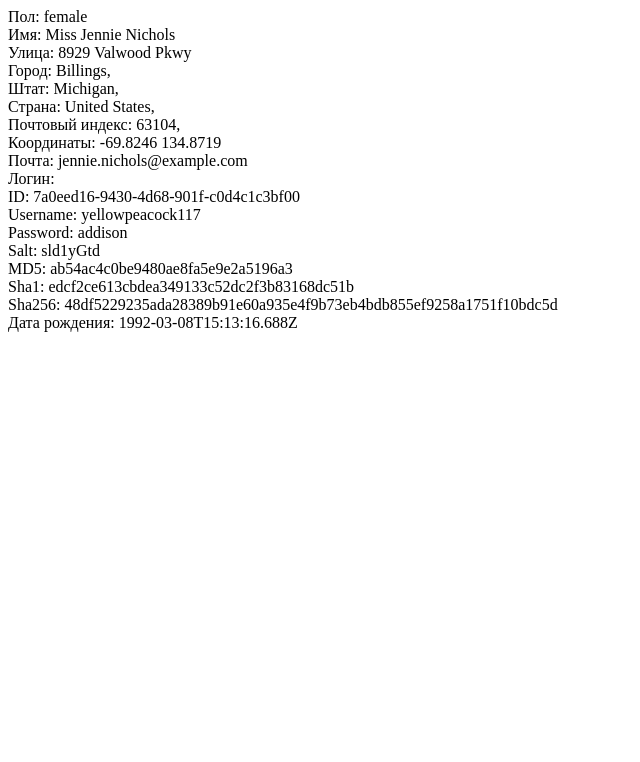
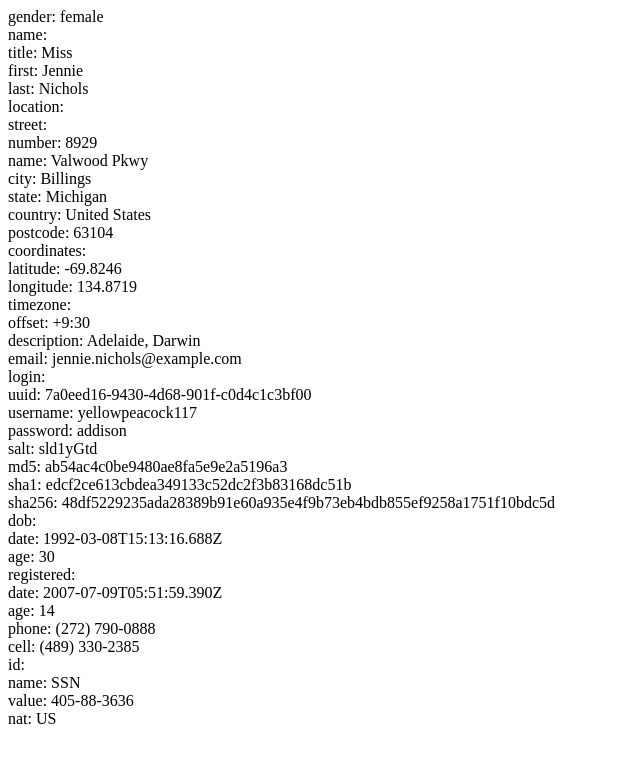
Before and after one commit to GodIsJustIllusion/JSON-data, a plain HTML site: page json/index.html in a window 1280 px wide. Shown: the whole page, without its empty margins (0-640 px from the left). Drawn offline with Linux system fonts and the light colour scheme.

Commit message:
Add files via upload

```diff
--- a/json/script.js
+++ b/json/script.js
@@ -47,45 +47,23 @@ let person = {
       "name": "SSN",
       "value": "405-88-3636"
     },
-    "picture": {
-      "large": "https://randomuser.me/api/portraits/men/75.jpg",
-      "medium": "https://randomuser.me/api/portraits/med/men/75.jpg",
-      "thumbnail": "https://randomuser.me/api/portraits/thumb/men/75.jpg"
-    },
     "nat": "US"
-  }
+}
 
-  const body = document.body;
+const body = document.body;
 
-
-  function createPerson (person = {}) {
+function createPerson(obj) {
+  for (let key in obj) {
+    let value = obj[key];
     let div = document.createElement('div');
-    div.innerText = "Пол: " + person.gender;
+    div.innerText = key + ": " + value;
     body.appendChild(div);
 
-    div = document.createElement('div');
-    div.innerText = "Имя: " + person.name.title + " " + person.name.first + " " + person.name.last;
-    body.appendChild(div);
+    if (typeof value == 'object') {
+      div.innerText = key + ": ";
+      createPerson(value);
+    }
+  }
+}
 
-    div = document.createElement('div');
-    div.innerText ="Улица: " + person.location.street.number + " " + person.location.street.name;
-    body.appendChild(div);
-
-    div = document.createElement('div');
-    div.innerText = "Город: " + person.location.city + ", " + "\nШтат: " + person.location.state + ", " + "\nСтрана: " + person.location.country + ", " + "\nПочтовый индекс: " + person.location.postcode + ", " + "\nКоординаты: " + person.location.coordinates.latitude + " " + person.location.coordinates.longitude;
-    body.appendChild(div);
-
-    div = document.createElement('div');
-    div.innerText = "Почта: " + person.email;
-    body.appendChild(div);
-
-    div = document.createElement('div');
-    div.innerText = "Логин: \n" + "\tID: " + person.login.uuid + "\n\tUsername: " + person.login.username + "\n\tPassword: " + person.login.password + "\n\tSalt: " + person.login.salt + "\n\tMD5: " + person.login.md5 + "\n\tSha1: " + person.login.sha1 + "\n\tSha256: " + person.login.sha256;
-    body.appendChild(div);
-
-    div = document.createElement('div');
-    div.innerText = "Дата рождения: " + person.dob.date + "";
-    body.appendChild(div);
-  }
-
-  createPerson(person);
+createPerson(person);
```
Also changed, not shown: json/index.html (+0 -2 lines).
